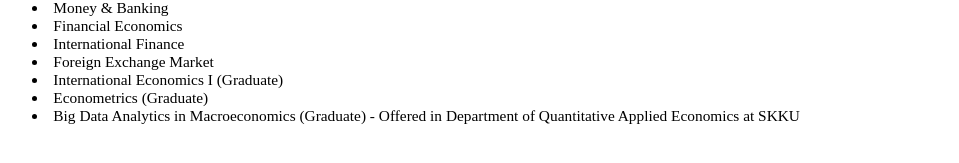
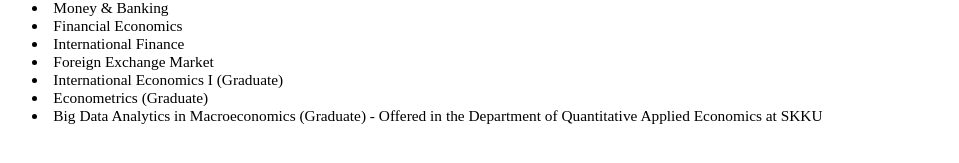
Before and after one commit to dooyeoncho/dooyeoncho.github.io, a Jekyll site: the page built from pages/teaching.html, in a window 1280 px wide. Shown: the part 207-370 px from the top of the page, without its empty margins (160-1119 px from the left). Built offline with Jekyll 4.4.1, drawn with Linux system fonts in a browser that asks for light colours.

Commit message:
Update teaching.html

```diff
--- a/pages/teaching.html
+++ b/pages/teaching.html
@@ -17,7 +17,7 @@
 			<li> Foreign Exchange Market </li>
 			<li> International Economics I (Graduate) </li>
 		        <li> Econometrics (Graduate) </li>
-			<li> Big Data Analytics in Macroeconomics (Graduate) - Offered in Department of Quantitative Applied Economics at SKKU </li>
+			<li> Big Data Analytics in Macroeconomics (Graduate) - Offered in the Department of Quantitative Applied Economics at SKKU </li>
 			</div>
 </div>
 &nbsp;&nbsp;
```
